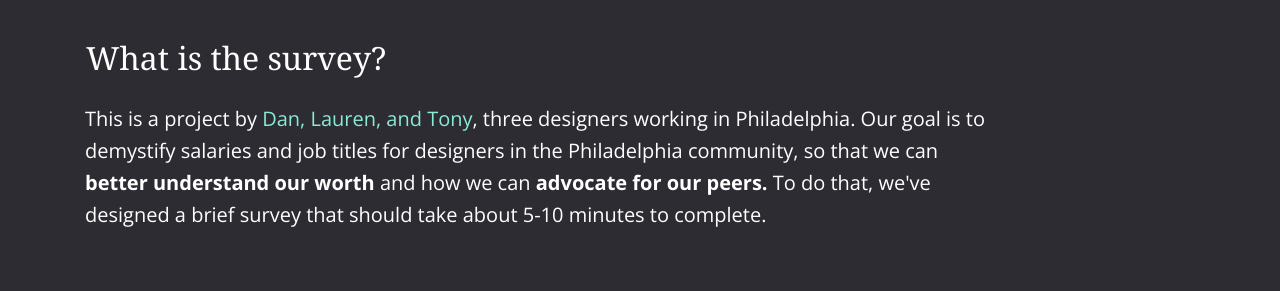
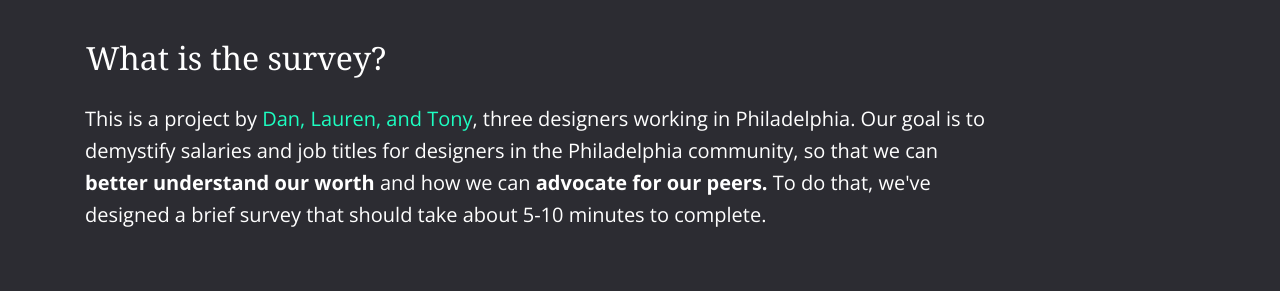
Before and after one commit to laurenhallden/designer-survey, a Jekyll site: the page built from index.md, in a window 1280 px wide. Shown: the part 660-951 px from the top of the page. Built offline with Jekyll 4.4.1, drawn with Linux system fonts in a browser that asks for light colours; nearby versions of some CDN libraries; comment, search, counter and statistics services are not loaded.

Commit message:
changing link colors

```diff
--- a/sass/_components.scss
+++ b/sass/_components.scss
@@ -140,10 +140,10 @@
 	}
 
 	a {
-		color: $green !important;
+		color: $teal !important;
 
 		&:active {
-			color: darken($green, 15%) !important;
+			color: darken($teal, 15%) !important;
 		}
 	}
 }
--- a/stylesheets/screen.css
+++ b/stylesheets/screen.css
@@ -676,11 +676,11 @@ section + .bg-light {
 }
 /* line 142, ../sass/_components.scss */
 .card a {
-  color: #89EBD7 !important;
+  color: #1DFEC1 !important;
 }
 /* line 145, ../sass/_components.scss */
 .card a:active {
-  color: #48e0c1 !important;
+  color: #01ce96 !important;
 }
 
 /* line 151, ../sass/_components.scss */
```
